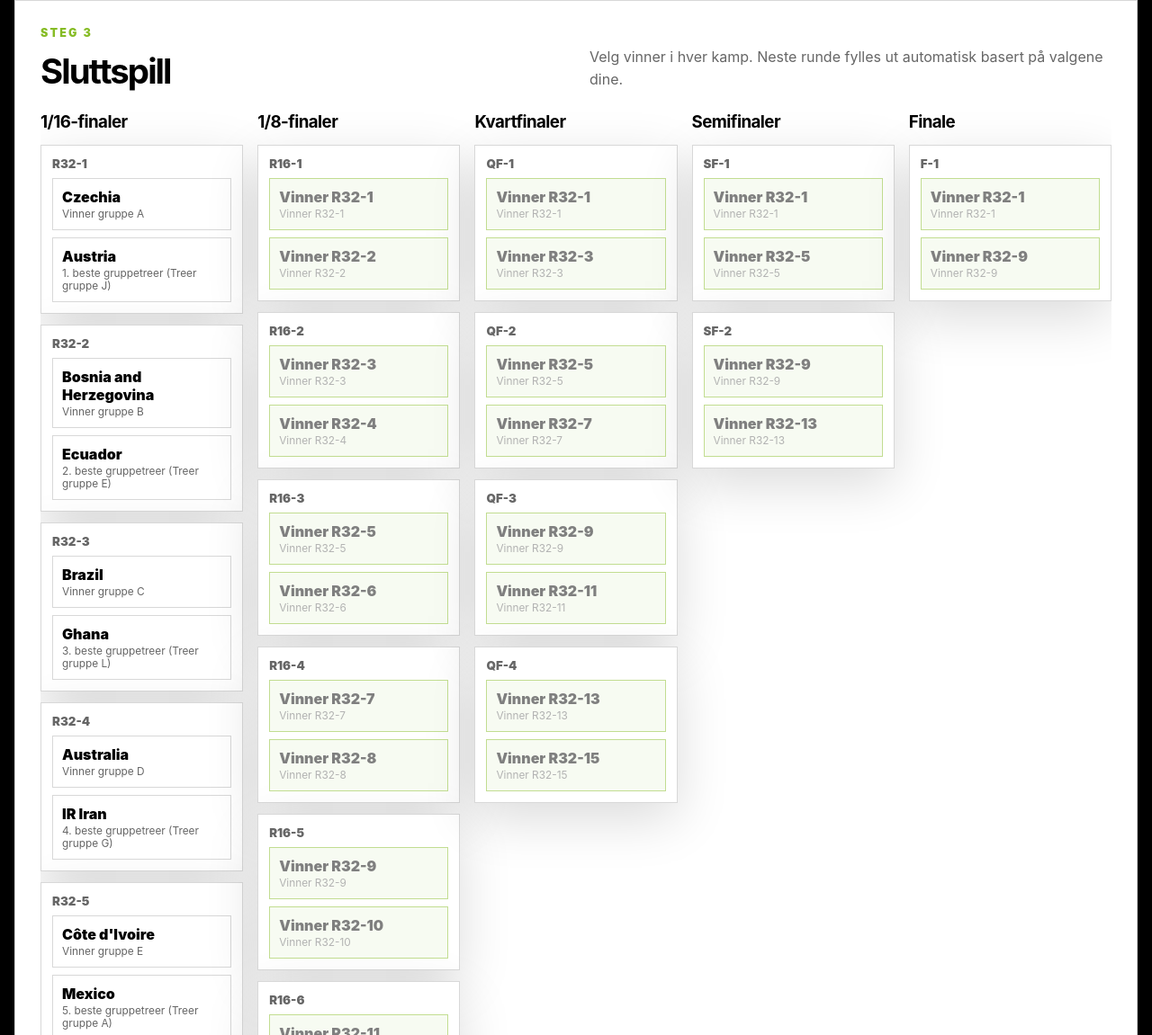
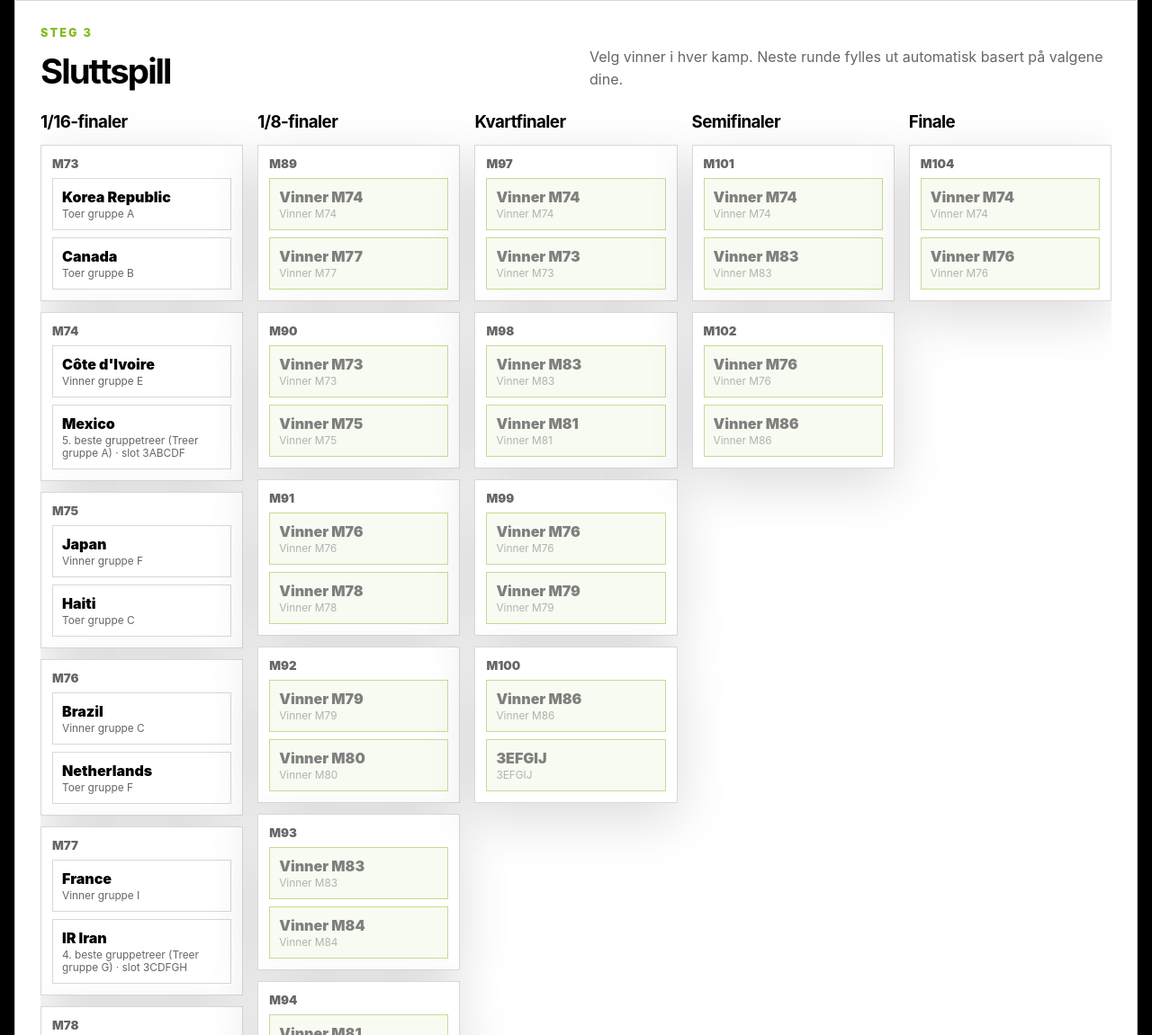
Before and after one commit to emilbeus-cmd/Amster, a website: page vm-2026-tipping.html in a window 1280 px wide. Shown: the part 2750-3901 px from the top of the page at 90% size. Drawn offline with Linux system fonts and the light colour scheme.

Commit message:
Remove player validation and align knockout bracket

```diff
--- a/vm-2026-tipping.html
+++ b/vm-2026-tipping.html
@@ -975,24 +975,45 @@ function buildQualifiers(tables) {
 
 function buildRoundOf32(qualifiers) {
   const bySeed = new Map(qualifiers.map((qualifier) => [qualifier.seed, qualifier]))
-  const winners = groupIds.map((group) => bySeed.get(`${group}1`) ?? placeholder(`Vinner gruppe ${group}`))
-  const runnersUp = groupIds.map((group) => bySeed.get(`${group}2`) ?? placeholder(`Toer gruppe ${group}`))
-  const thirds = Array.from({ length: 8 }, (_, index) => bySeed.get(`B3-${index + 1}`) ?? placeholder(`${index + 1}. beste gruppetreer`))
-
-  const topWinnerMatches = winners.slice(0, 8).map((winner, index) => [winner, thirds[index]])
-  const remainingMatches = [
-    [winners[8], runnersUp[0]],
-    [winners[9], runnersUp[1]],
-    [winners[10], runnersUp[2]],
-    [winners[11], runnersUp[3]],
-    [runnersUp[4], runnersUp[5]],
-    [runnersUp[6], runnersUp[7]],
-    [runnersUp[8], runnersUp[9]],
-    [runnersUp[10], runnersUp[11]],
+  const rankedThirds = Array.from({ length: 8 }, (_, index) => bySeed.get(`B3-${index + 1}`)).filter(Boolean)
+  const usedThirdTeamIds = new Set()
+
+  const getSeed = (seed, source) => bySeed.get(seed) ?? placeholder(source)
+  const getThird = (allowedGroups, source) => {
+    const third = rankedThirds.find((qualifier) => {
+      const group = qualifier.team?.group ?? qualifier.stats?.team?.group
+      return group && allowedGroups.includes(group) && !usedThirdTeamIds.has(qualifier.team?.id)
+    })
+
+    if (!third?.team) return placeholder(source)
+    usedThirdTeamIds.add(third.team.id)
+    return {
+      ...third,
+      source: `${third.source} · slot ${source}`,
+    }
+  }
+
+  const roundOf32Slots = [
+    ['M73', getSeed('A2', 'Toer gruppe A'), getSeed('B2', 'Toer gruppe B')],
+    ['M74', getSeed('E1', 'Vinner gruppe E'), getThird('ABCDF', '3ABCDF')],
+    ['M75', getSeed('F1', 'Vinner gruppe F'), getSeed('C2', 'Toer gruppe C')],
+    ['M76', getSeed('C1', 'Vinner gruppe C'), getSeed('F2', 'Toer gruppe F')],
+    ['M77', getSeed('I1', 'Vinner gruppe I'), getThird('CDFGH', '3CDFGH')],
+    ['M78', getSeed('E2', 'Toer gruppe E'), getSeed('I2', 'Toer gruppe I')],
+    ['M79', getSeed('A1', 'Vinner gruppe A'), getThird('CEFHI', '3CEFHI')],
+    ['M80', getSeed('L1', 'Vinner gruppe L'), getThird('EHIJK', '3EHIJK')],
+    ['M81', getSeed('D1', 'Vinner gruppe D'), getThird('BEFIJ', '3BEFIJ')],
+    ['M82', getSeed('G1', 'Vinner gruppe G'), getThird('AEHIJ', '3AEHIJ')],
+    ['M83', getSeed('K2', 'Toer gruppe K'), getSeed('L2', 'Toer gruppe L')],
+    ['M84', getSeed('H1', 'Vinner gruppe H'), getSeed('J2', 'Toer gruppe J')],
+    ['M85', getSeed('B1', 'Vinner gruppe B'), getThird('EFGIJ', '3EFGIJ')],
+    ['M86', getSeed('J1', 'Vinner gruppe J'), getSeed('H2', 'Toer gruppe H')],
+    ['M87', getSeed('K1', 'Vinner gruppe K'), getThird('DEIJL', '3DEIJL')],
+    ['M88', getSeed('D2', 'Toer gruppe D'), getSeed('G2', 'Toer gruppe G')],
   ]
 
-  return [...topWinnerMatches, ...remainingMatches].map(([home, away], index) => ({
-    id: `R32-${index + 1}`,
+  return roundOf32Slots.map(([id, home, away]) => ({
+    id,
     round: 'round32',
     home,
     away,
@@ -1001,12 +1022,8 @@ function buildRoundOf32(qualifiers) {
 
 function buildKnockoutBracket(roundOf32, winners) {
   const matches = [...roundOf32]
-  const addRound = (round, prefix, previousIds) => {
-    const nextIds = []
-    for (let index = 0; index < previousIds.length; index += 2) {
-      const first = previousIds[index]
-      const second = previousIds[index + 1]
-      const id = `${prefix}-${index / 2 + 1}`
+
+  const addMatch = (id, round, first, second) => {
     matches.push({
       id,
       round,
@@ -1014,15 +1031,33 @@ function buildKnockoutBracket(roundOf32, winners) {
       away: winnerAsQualifier(matches.find((match) => match.id === second), winners[second]),
       dependsOn: [first, second],
     })
-      nextIds.push(id)
-    }
-    return nextIds
-  }
-
-  const round16 = addRound('round16', 'R16', roundOf32.map((match) => match.id))
-  const quarters = addRound('quarter', 'QF', round16)
-  const semis = addRound('semi', 'SF', quarters)
-  addRound('final', 'F', semis)
+  }
+
+  const round16Slots = [
+    ['M89', 'M74', 'M77'],
+    ['M90', 'M73', 'M75'],
+    ['M91', 'M76', 'M78'],
+    ['M92', 'M79', 'M80'],
+    ['M93', 'M83', 'M84'],
+    ['M94', 'M81', 'M82'],
+    ['M95', 'M86', 'M88'],
+    ['M96', 'M85', 'M87'],
+  ]
+  const quarterSlots = [
+    ['M97', 'M89', 'M90'],
+    ['M98', 'M93', 'M94'],
+    ['M99', 'M91', 'M92'],
+    ['M100', 'M95', 'M96'],
+  ]
+  const semiSlots = [
+    ['M101', 'M97', 'M98'],
+    ['M102', 'M99', 'M100'],
+  ]
+
+  round16Slots.forEach(([id, first, second]) => addMatch(id, 'round16', first, second))
+  quarterSlots.forEach(([id, first, second]) => addMatch(id, 'quarter', first, second))
+  semiSlots.forEach(([id, first, second]) => addMatch(id, 'semi', first, second))
+  addMatch('M104', 'final', 'M101', 'M102')
 
   return matches
 }
@@ -1085,42 +1120,10 @@ const bonusQuestions = [
   { id: 'penaltyShootoutMatches', label: 'Antall sluttspillkamper som avgjøres på straffer (bruk tall, 0 er gyldig svar)', inputMode: 'numeric' },
   { id: 'mostPenaltiesTeam', label: 'Hvilket lag får flest straffer (ikke inkludert straffesparkkonkurranse)?', suggestions: 'teams' },
   { id: 'starGoals', label: 'Hvor mange mål skårer Mbappe, Kane og Haaland til sammen?', inputMode: 'numeric' },
-  { id: 'youngPlayer', label: 'Vinner av FIFAs young player of the tournament', suggestions: 'youngPlayers' },
-  { id: 'bestPlayer', label: 'Vinner av FIFAs best player of the tournament', suggestions: 'players' },
+  { id: 'youngPlayer', label: 'Vinner av FIFAs young player of the tournament' },
+  { id: 'bestPlayer', label: 'Vinner av FIFAs best player of the tournament' },
 ]
 
-const playerSuggestions = [
-  'Kylian Mbappe',
-  'Harry Kane',
-  'Erling Haaland',
-  'Lionel Messi',
-  'Jude Bellingham',
-  'Vinicius Junior',
-  'Lamine Yamal',
-  'Florian Wirtz',
-  'Jamal Musiala',
-  'Phil Foden',
-  'Bukayo Saka',
-  'Pedri',
-  'Gavi',
-  'Rodri',
-  'Bruno Fernandes',
-  'Cristiano Ronaldo',
-  'Lautaro Martinez',
-]
-
-const youngPlayerSuggestions = [
-  'Lamine Yamal',
-  'Jude Bellingham',
-  'Florian Wirtz',
-  'Jamal Musiala',
-  'Endrick',
-  'Kobbie Mainoo',
-  'Arda Güler',
-  'Warren Zaïre-Emery',
-  'Gavi',
-  'Pedri',
-]
 
 const initialState = {
   activeGroup: 'A',
@@ -1279,8 +1282,6 @@ function getSuggestionOptions(question) {
   const suggestionGroups = {
     teams: teamOptions,
     teamsWithNone: ['Ingen', ...teamOptions],
-    players: playerSuggestions,
-    youngPlayers: youngPlayerSuggestions,
   }
 
   return [...new Set(suggestionGroups[question.suggestions] ?? [])].filter(Boolean)
@@ -1429,8 +1430,8 @@ function render() {
   const roundOf32 = buildRoundOf32(qualifiers)
   const bracket = buildKnockoutBracket(roundOf32, state.knockoutWinners)
   const completedGroupMatches = groupMatches.filter((match) => hasValidPrediction(state.predictions[match.id])).length
-  const champion = bracket.find((match) => match.id === 'F-1')
-  const championName = state.knockoutWinners['F-1'] ? displayName(state.knockoutWinners['F-1']) : 'Ikke kåret ennå'
+  const champion = bracket.find((match) => match.id === 'M104')
+  const championName = state.knockoutWinners.M104 ? displayName(state.knockoutWinners.M104) : 'Ikke kåret ennå'
   const activeProgress = getGroupProgress(state.activeGroup, state.predictions)
 
   app.innerHTML = `
```
Also changed, not shown: src/main.js (+4 -38 lines), src/tournament.js (+63 -28 lines). Lines whose indentation alone changed are shown as unchanged.
